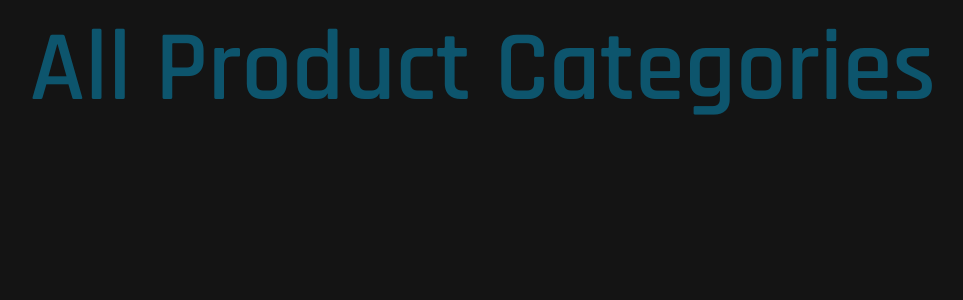
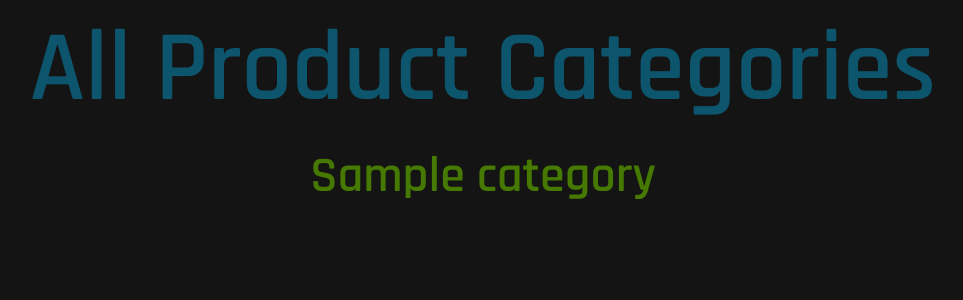
Before and after one commit to afazio1/roboticnation-shop, a Django app: page /products/ in a window 1280 px wide. Shown: the top 300 px of the page, without its empty margins (157-1120 px from the left). Run offline with Django 4.2, Linux system fonts and the light colour scheme; tables that the repository leaves empty hold one stand-in row (values such as "Sample post"); a database or web service that is not in the repository returns one stand-in record (values such as "Sample title"); some web fonts are replaced.

Commit message:
setup route controller

```diff
--- a/store/templates/product_routes/categories.html
+++ b/store/templates/product_routes/categories.html
@@ -1,3 +1,8 @@
 {% include '../partials/header.html' %}
 <h1>All Product Categories</h1>
+
+{% for key, value in data.items %}
+<h2>{{ value.name }}</h2>
+{% endfor %}
+
 {% include '../partials/footer.html' %}
--- a/store/views.py
+++ b/store/views.py
@@ -1,3 +1,4 @@
+import this
 from django.shortcuts import render
 from django.http import HttpRequest, HttpResponse
 from pymongo import MongoClient
@@ -9,20 +10,50 @@ db_user = secrets.get('DATABASE_USER', 'root')
 db_pass = secrets.get('DATABASE_PASSWORD', 'pass')
 
 cluster = MongoClient(f'mongodb+srv://{db_user}:{db_pass}@robonatty-cluster.cykzb.mongodb.net/Store?retryWrites=true&w=majority')
-
+db = cluster["Store"]
+category_collection = db["Category"]
+product_collection = db["Product"]
 
 # Product Related
 def index(request):
     return render(request, "index.html", {"name": "Alexa"})
 
+# displays all product categories
 def products(request):
     if request.method == "GET":
-        return render(request, "product_routes/categories.html")
+        controller = productsController()
+        if controller == False:
+            return render(request, "error_routes/error.html", {"message": "Unable to retrieve categories from our database." })
 
+        return render(request, "product_routes/categories.html", {"data" : controller})
+
+# displays all products in a specific category
 def category(request, category):
     if request.method == "GET":
-        return render(request, "product_routes/category.html", {"category" : category})
+        productsDict = {}
+        products = product_collection.find({"category" : category})
+        i = 0
+        for product in products:
+            productsDict[i] = product
+            i += 1
+        return render(request, "product_routes/category.html", {"data" : productsDict})
 
 def product(request, category, id):
     if request.method == "GET":
         return render(request, "product_routes/product.html", {"category" : category, "id": id})
+
+
+
+# CONTROLLERS
+
+def productsController():
+    categoriesDict = {}
+    try:
+        categories = category_collection.find({})
+        i = 0
+        for category in categories:
+            categoriesDict[i] = category
+            i += 1
+    except:
+        return False
+    return categoriesDict
```
